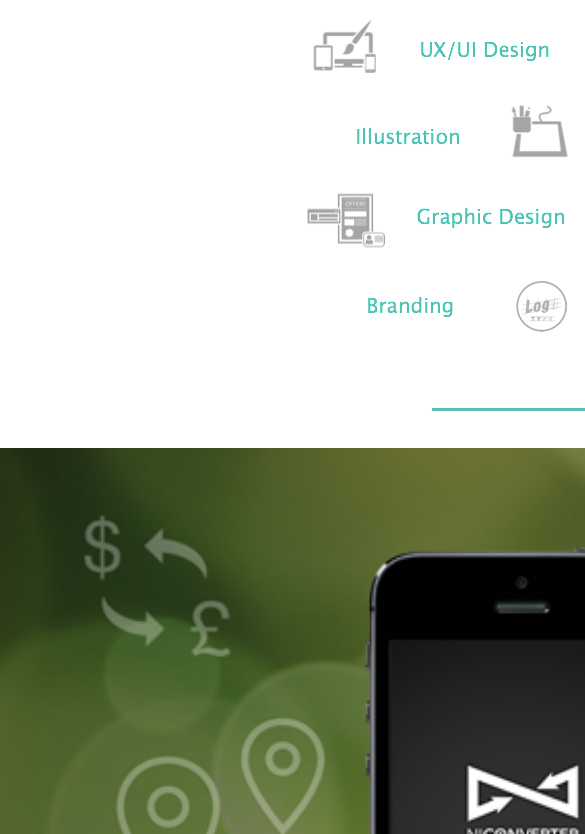
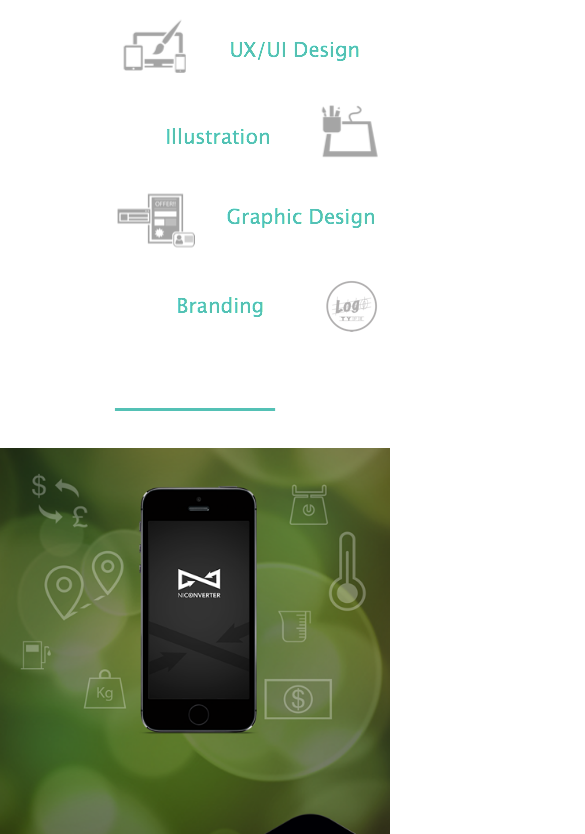
Before and after one commit to Adrisketch/web, a plain HTML site: page index.html in a window 390 px wide. Shown: the part 473-1307 px from the top of the page, 585 px wide, since content can reach past the window. Drawn offline with nearby package versions, Linux system fonts and the light colour scheme.

Commit message:
no message

```diff
--- a/css/index.css
+++ b/css/index.css
@@ -452,9 +452,9 @@ a:link {
   float:center;
 }
 
-@media screen and (max-width: 1024px) {
+@media screen and (max-width: 1000px) {
   #container {
-  width: 1024px;
+  width: 100%;
   }
 
 #circle {
```
